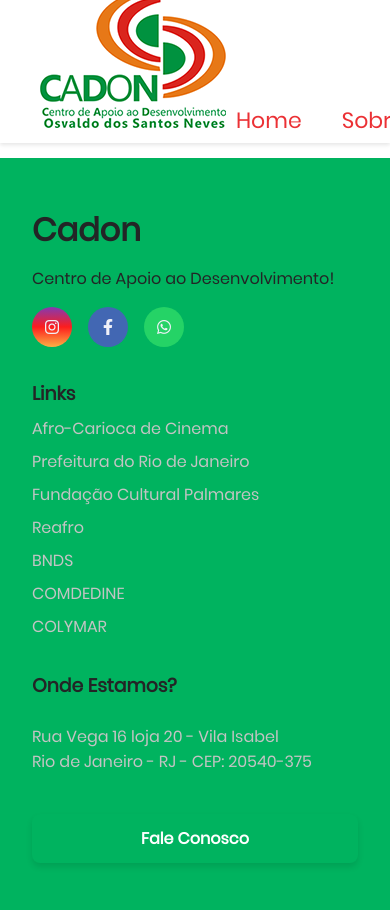
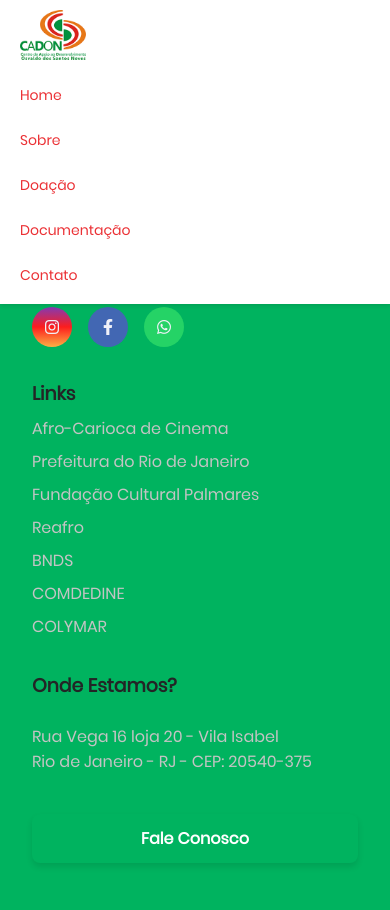
Before and after one commit to DagLeal/projetoOng, a Django app: page /doacao/ in a window 390 px wide. Shown: the top 910 px of the page. Run offline with Django 5.2, Linux system fonts and the light colour scheme.

Commit message:
Alterei o header

```diff
--- a/core/static/css/estilo.css
+++ b/core/static/css/estilo.css
@@ -11,7 +11,13 @@
   font-family: "Poppins", sans-serif;
 }
 
-/*Header*/
+/*Header alterado*/
+
+
+/*Alterei o código colocando responsividade, porém o header buga, acredito que seja por causa do efeito que o header faz ao "rolar" a página para baixo.
+Não consegui corrijir, mas tá responsivo ;)
+Qualquer coisa é só pegar o código original que irei deixar comentado após meu header alterado -Vitor
+ */
 
 header {
   position: fixed;
@@ -36,12 +42,27 @@ header.shrink {
   justify-content: space-between;
   height: 100%;
   padding: 6px 40px;
+  flex-wrap: wrap;
 }
 
+/* Logo */
+.logo {
+  flex: 0 0 auto;
+}
+
+.logo img {
+  height: 80%;
+  max-height: 70px;
+  transition: all 0.3s ease;
+}
+
+/* Menu */
 .navbar .menu {
   list-style: none;
   display: flex;
   gap: 20px;
+  margin: 0;
+  padding: 0;
 }
 
 .navbar .menu li {
@@ -52,18 +73,12 @@ header.shrink {
   text-decoration: none;
   color: #EB3135;
   padding: 10px;
+  font-weight: 500;
 }
 
 .navbar .menu li a:hover {
   color: #F58634;
   transition: color 0.1s ease;
-}
-
-.menu a {
-  text-decoration: none;
-  color: #EB3135;
-  font-weight: 500;
-  padding-bottom: 10px;
 }
 
 .dropdown-menu {
@@ -87,20 +102,173 @@ header.shrink {
   display: block;
 }
 
-.logo {
-  flex: 0 0 10%; /* 10% da largura */
-}
-
-.logo img {
-  height: 80%; /* ajuste conforme necessário */
-  transition: all 0.3s ease;
-}
-
 .page-wrapper {
   display: flex;
   flex-direction: column;
   min-height: 100vh;
 }
+
+/*
+   RESPONSIVIDADE HEADER (TABLET/CELULAR)
+    */
+
+/* Tablet (até 768px) */
+@media (max-width: 768px) {
+  header {
+    height: auto;
+    font-size: 18px;
+  }
+
+  .header-content {
+    flex-direction: column;
+    align-items: flex-start;
+    padding: 10px 20px;
+    gap: 10px;
+  }
+
+  .logo img {
+    max-height: 60px;
+  }
+
+  .navbar .menu {
+    flex-direction: column;
+    width: 100%;
+    gap: 10px;
+  }
+
+  .navbar .menu li {
+    width: 100%;
+  }
+
+  .navbar .menu li a {
+    padding: 8px 0;
+    display: block;
+    width: 100%;
+  }
+
+  .dropdown-menu {
+    position: static;
+    box-shadow: none;
+    display: none;
+  }
+
+  .dropdown:hover .dropdown-menu {
+    display: block;
+  }
+}
+
+/* Celular (até 480px) */
+@media (max-width: 480px) {
+  header {
+    height: auto;
+    font-size: 16px;
+  }
+
+  .logo img {
+    max-height: 50px;
+  }
+
+  .navbar .menu {
+    gap: 8px;
+  }
+
+  .navbar .menu li a {
+    font-size: 14px;
+  }
+}
+
+/*HEADER ORIGINAL*/
+
+/*header {*/
+/*  position: fixed;*/
+/*  top: 0;*/
+/*  left: 0;*/
+/*  width: 100%;*/
+/*  height: 17vh;*/
+/*  background-color: white;*/
+/*  transition: height 0.3s ease;*/
+/*  z-index: 1000;*/
+/*  box-shadow: 0 2px 4px rgba(0,0,0,0.1);*/
+/*  font-size: 22px;*/
+/*}*/
+
+/*header.shrink {*/
+/*  height: 5vh;*/
+/*}*/
+
+/*.header-content {*/
+/*  display: flex;*/
+/*  align-items: flex-end;*/
+/*  justify-content: space-between;*/
+/*  height: 100%;*/
+/*  padding: 6px 40px;*/
+/*}*/
+
+/*.navbar .menu {*/
+/*  list-style: none;*/
+/*  display: flex;*/
+/*  gap: 20px;*/
+/*}*/
+
+/*.navbar .menu li {*/
+/*  position: relative;*/
+/*}*/
+
+/*.navbar .menu li a {*/
+/*  text-decoration: none;*/
+/*  color: #EB3135;*/
+/*  padding: 10px;*/
+/*}*/
+
+/*.navbar .menu li a:hover {*/
+/*  color: #F58634;*/
+/*  transition: color 0.1s ease;*/
+/*}*/
+
+/*.menu a {*/
+/*  text-decoration: none;*/
+/*  color: #EB3135;*/
+/*  font-weight: 500;*/
+/*  padding-bottom: 10px;*/
+/*}*/
+
+/*.dropdown-menu {*/
+/*  display: none;*/
+/*  position: absolute;*/
+/*  background-color: #fff;*/
+/*  top: 100%;*/
+/*  left: 0;*/
+/*  box-shadow: 0 2px 5px rgba(0,0,0,0.2);*/
+/*  list-style: none;*/
+/*  min-width: 150px;*/
+/*  z-index: 1001;*/
+/*}*/
+
+/*.dropdown:hover .dropdown-menu {*/
+/*  display: block;*/
+/*}*/
+
+/*.dropdown-menu li a {*/
+/*  padding: 10px 15px;*/
+/*  display: block;*/
+/*}*/
+
+/*.logo {*/
+/*  flex: 0 0 10%; !* 10% da largura *!*/
+/*}*/
+
+/*.logo img {*/
+/*  height: 80%; !* ajuste conforme necessário *!*/
+/*  transition: all 0.3s ease;*/
+/*}*/
+
+/*.page-wrapper {*/
+/*  display: flex;*/
+/*  flex-direction: column;*/
+/*  min-height: 100vh;*/
+/*}*/
+
+
 
 /*Main*/
 
```
